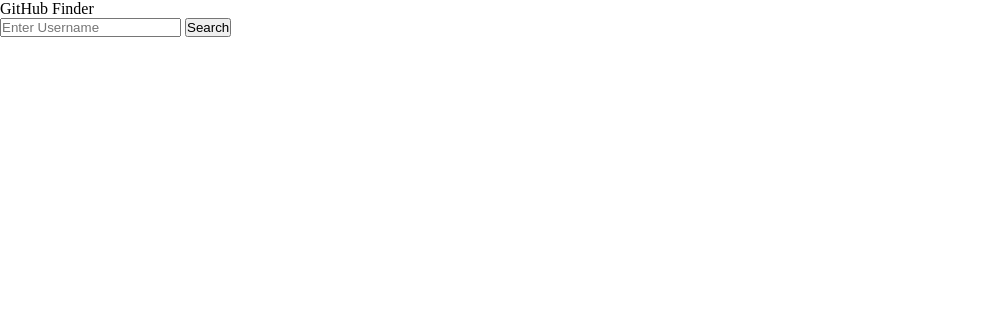
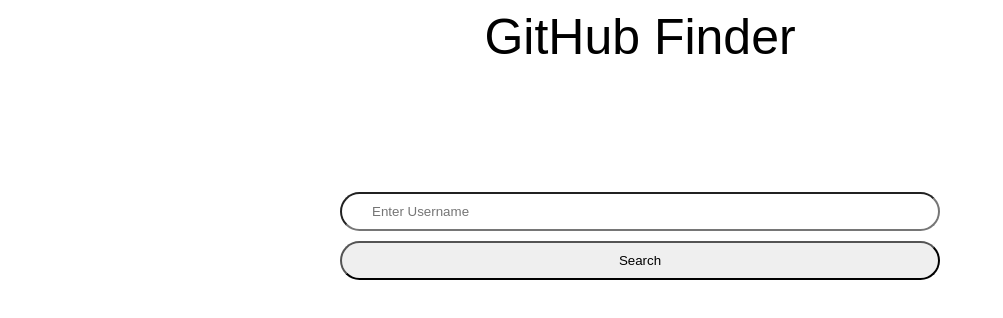
Before and after one commit to Nqthxn/GitHub-Finder, a plain HTML site: page index.html in a window 1280 px wide. Shown: the whole page, without its empty margins (0-1003 px from the left). Drawn offline with Linux system fonts and the light colour scheme.

Commit message:
Added Simple CSS styling

```diff
--- a/index.html
+++ b/index.html
@@ -12,9 +12,10 @@
             GitHub Finder
         </div>
         <div class="input-container">
-            <input type="text" placeholder="Enter Username">
+            <input type="text" placeholder="Enter Username" class="txtInput">
             <button class="search-btn">Search</button>
         </div>
+        <div class="output-container"></div>
     </div>
 
 
--- a/styles.css
+++ b/styles.css
@@ -1,4 +1,28 @@
-*{
+.container{
     margin:0;
     padding:0;
+    height:100vh;
+    display:flex;
+    flex-direction: column;
+    align-items: center;
 }
+.header{
+    align-items: top;
+    margin-bottom: 10%;
+}
+*{
+    font-family:Arial;
+}
+.header{
+    font-size:50px;
+}
+.input-container{
+    display:flex;
+    flex-direction: column;
+    width:600px;
+}
+.txtInput, .search-btn{
+    margin-bottom: 10px;
+    padding:10px 30px 10px 30px;
+    border-radius: 50px;
+}
```
